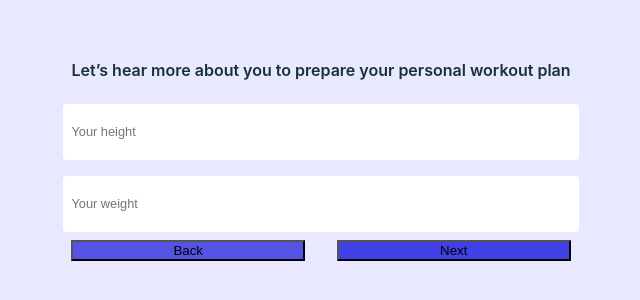
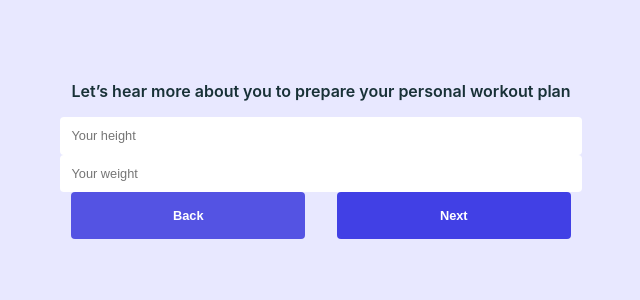
Before and after one commit to doga-ozcelik/workout-app, a React (Create React App) app: page / in a window 1280 px wide. Shown: the part 248-548 px from the top of the page, without its empty margins (319-959 px from the left). Built offline with nearby package versions, Linux system fonts and the light colour scheme.

Commit message:
style(button): Change button style

```diff
--- a/src/index.css
+++ b/src/index.css
@@ -9,12 +9,10 @@ body {
 
 input {
   font-size: 0.8rem;
-  padding: 0.5rem;
-  margin: 0.5rem;
+  padding: 0.7rem;
   border-radius: 0.25rem;
   border: none;
   width: 100%;
-  height: 40px;
 }
 
 input[type="number"]::-webkit-inner-spin-button,
@@ -26,6 +24,25 @@ input[type="number"] {
   -moz-appearance: textfield;
 }
 
+button {
+  font-size: 0.8rem;
+  font-weight: 600;
+  padding: 1rem;
+  border-radius: 0.25rem;
+  border: none;
+  color: #ffffff;
+  cursor: pointer;
+
+  &:hover {
+    opacity: 0.8;
+  }
+
+  &:disabled {
+    opacity: 0.3;
+    cursor: not-allowed;
+  }
+}
+
 code {
   font-family: source-code-pro, Menlo, Monaco, Consolas, "Courier New",
     monospace;
```
